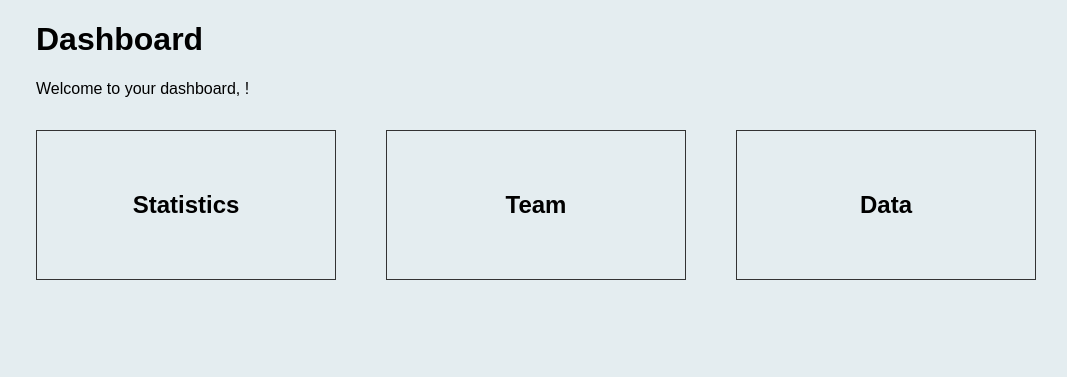
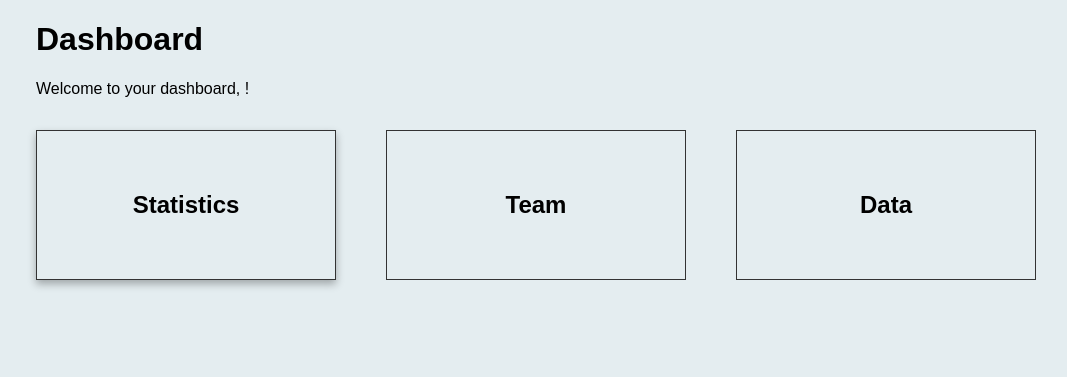
Before and after one commit to DylanAustin-TheDreamer/Overtime-Watcher, a Django app: page /dashboard/ in a window 1280 px wide, with the pointer over the restyled element. Shown: the part 91-468 px from the top of the page, without its empty margins (104-1171 px from the left). Run offline with Django 4.2, Linux system fonts and the light colour scheme.

Commit message:
added hoer to dashboardcards

```diff
--- a/static/css/styles.css
+++ b/static/css/styles.css
@@ -91,6 +91,10 @@
     align-items: center;
     justify-content: center;
 }
+.dashboard-card:hover {
+    box-shadow: 0 4px 8px rgba(0,0,0,0.3);
+    transition: box-shadow 0.05s ease-in-out;
+}
 .dashboard-row {
     gap: 50px;
     display: flex;
```
